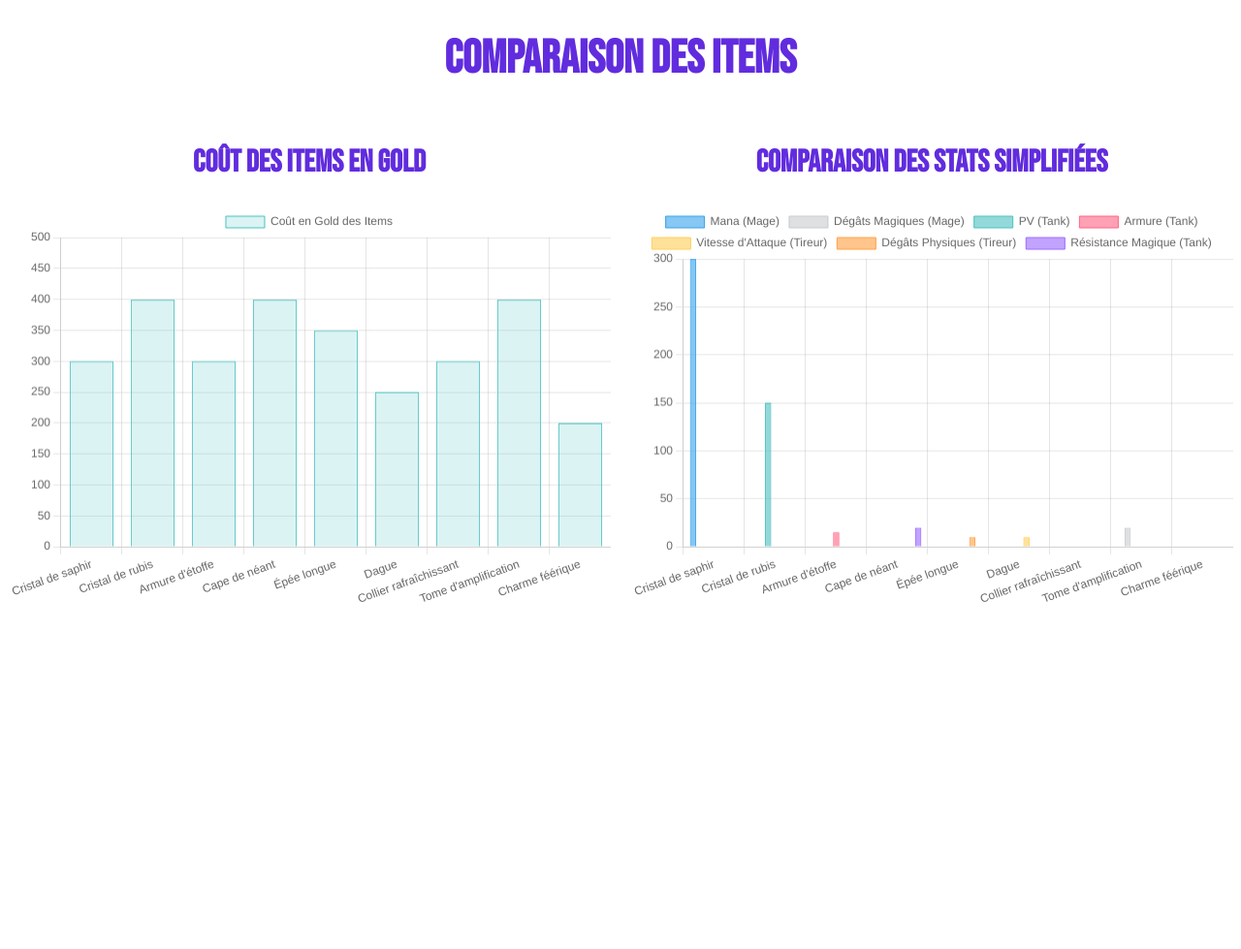
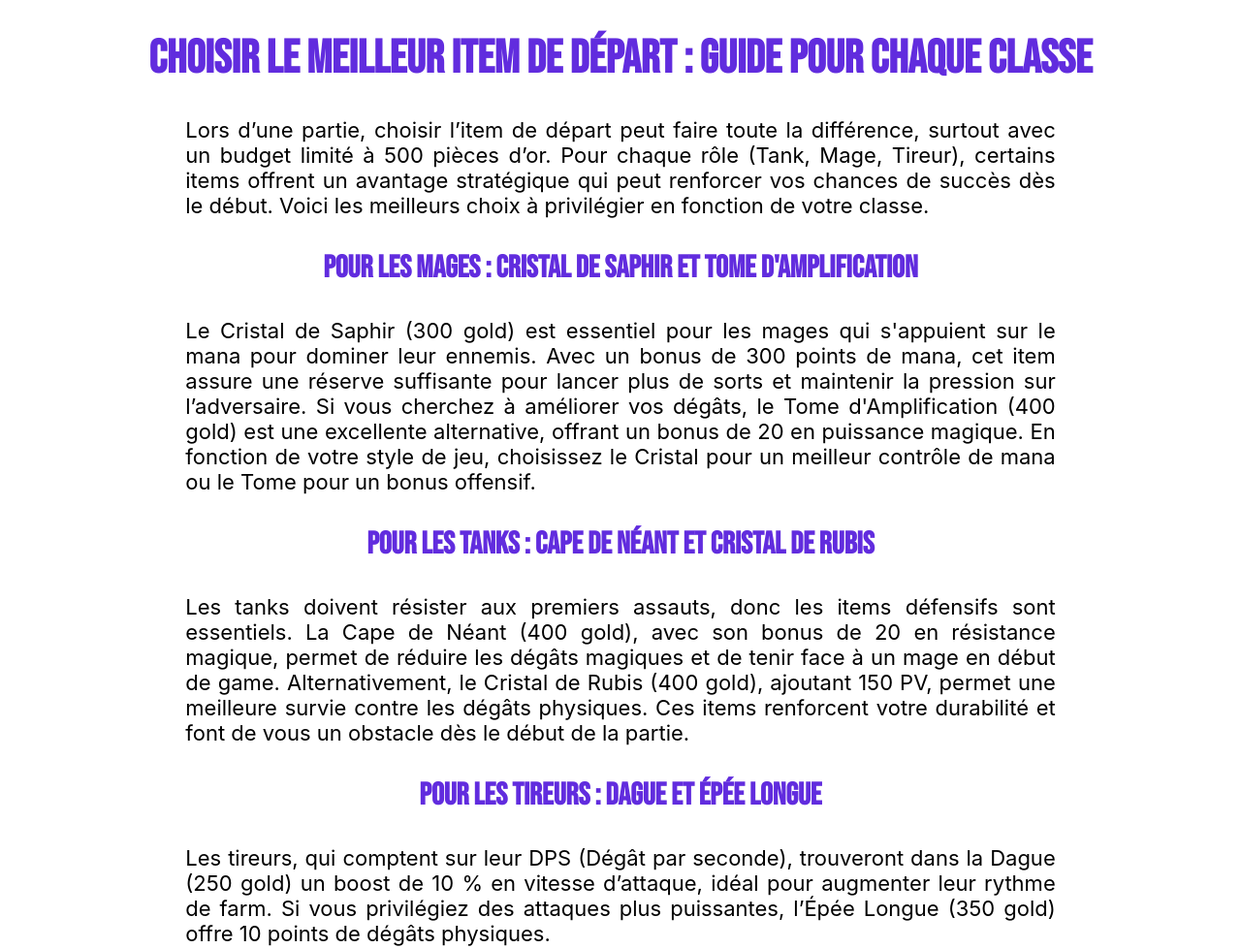
Before and after one commit to Lucas33860/LOL, a plain HTML site: page guide4.html in a window 1280 px wide. Shown: the top 979 px of the page at 97% size. Before the commit the page ends 800 px from the top, so only its background shows below. Drawn offline with nearby package versions, Linux system fonts and the light colour scheme.

Commit message:
Probleme article

```diff
--- a/guide4.html
+++ b/guide4.html
@@ -24,10 +24,67 @@
         margin-top: 10px;
         font-size: 1.1em;
       }
+      p {
+        font-family: "Inter", sans-serif;
+        font-size: 22px;
+        text-align: justify;
+        margin: auto;
+        width: 71%;
+        margin-bottom: 2rem;
+      }
+      h2 {
+        font-family: "Bebas-Neue", sans-serif;
+        font-size: 2rem;
+        text-align: center;
+        color: #612cde;
+        margin-bottom: 2rem;
+      }
     </style>
   </head>
   <body>
-    <h1>Comparaison des Items</h1>
+    <h1>Choisir le Meilleur Item de Départ : Guide pour Chaque Classe</h1>
+
+    <p>
+      Lors d’une partie, choisir l’item de départ peut faire toute la
+      différence, surtout avec un budget limité à 500 pièces d’or. Pour chaque
+      rôle (Tank, Mage, Tireur), certains items offrent un avantage stratégique
+      qui peut renforcer vos chances de succès dès le début. Voici les meilleurs
+      choix à privilégier en fonction de votre classe.
+    </p>
+
+    <h2>Pour les Mages : Cristal de Saphir et Tome d'Amplification</h2>
+
+    <p>
+      Le Cristal de Saphir (300 gold) est essentiel pour les mages qui
+      s'appuient sur le mana pour dominer leur ennemis. Avec un bonus de 300
+      points de mana, cet item assure une réserve suffisante pour lancer plus de
+      sorts et maintenir la pression sur l’adversaire. Si vous cherchez à
+      améliorer vos dégâts, le Tome d'Amplification (400 gold) est une
+      excellente alternative, offrant un bonus de 20 en puissance magique. En
+      fonction de votre style de jeu, choisissez le Cristal pour un meilleur
+      contrôle de mana ou le Tome pour un bonus offensif.
+    </p>
+
+    <h2>Pour les Tanks : Cape de Néant et Cristal de Rubis</h2>
+
+    <p>
+      Les tanks doivent résister aux premiers assauts, donc les items défensifs
+      sont essentiels. La Cape de Néant (400 gold), avec son bonus de 20 en
+      résistance magique, permet de réduire les dégâts magiques et de tenir face
+      à un mage en début de game. Alternativement, le Cristal de Rubis (400
+      gold), ajoutant 150 PV, permet une meilleure survie contre les dégâts
+      physiques. Ces items renforcent votre durabilité et font de vous un
+      obstacle dès le début de la partie.
+    </p>
+
+    <h2>Pour les Tireurs : Dague et Épée Longue</h2>
+
+    <p>
+      Les tireurs, qui comptent sur leur DPS (Dégât par seconde), trouveront
+      dans la Dague (250 gold) un boost de 10 % en vitesse d’attaque, idéal pour
+      augmenter leur rythme de farm. Si vous privilégiez des attaques plus
+      puissantes, l’Épée Longue (350 gold) offre 10 points de dégâts physiques.
+    </p>
 
     <style>
       @import url("https://fonts.googleapis.com/css2?family=Bebas+Neue&display=swap");
@@ -312,5 +369,13 @@
       createCostChart();
       createStatsChart();
     </script>
+    <h2>Conclusion</h2>
+    <p>
+      Chaque rôle a des besoins spécifiques, et choisir l’item de départ adapté
+      peut maximiser l’impact de votre champion. La Cape de Néant, la Tome
+      d’Amplification, et l’Épée Longue sont donc les meilleurs choix pour
+      respectivement Tank, Mage, et Tireur, chacun offrant des avantages uniques
+      pour se positionner favorablement dès les premiers instants de la partie.
+    </p>
   </body>
 </html>
```
Also changed, not shown: guide1.html (+4 -1 lines).
